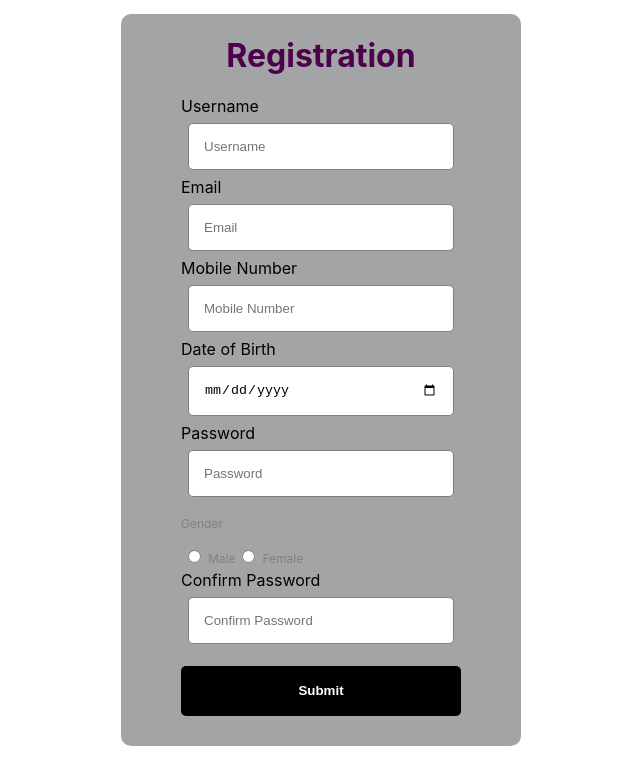
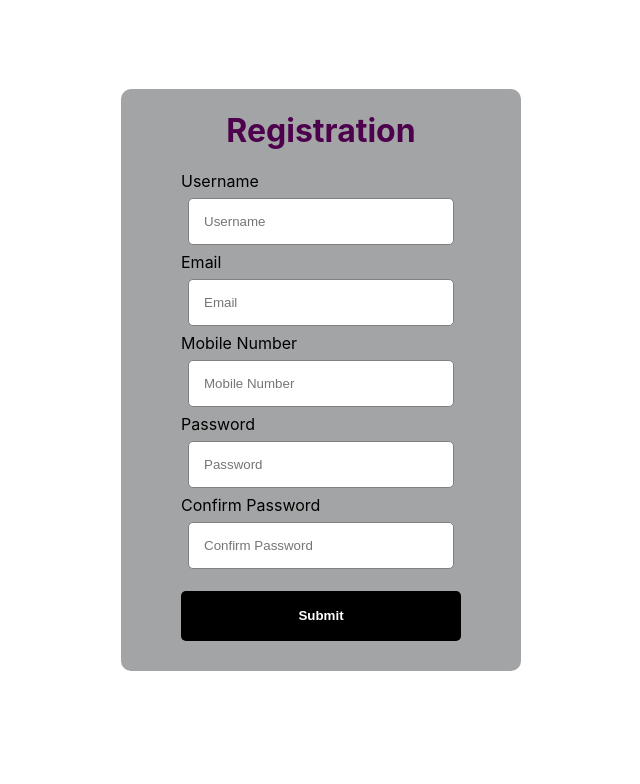
Before and after one commit to kurrachandu/Message-App, a React (Create React App) app: page /login in a window 1280 px wide. Shown: the top 784 px of the page, without its empty margins (319-959 px from the left). Built offline with nearby package versions, Linux system fonts and the light colour scheme.

Commit message:
Changes input fields

```diff
--- a/src/Pages/Auth/Login.jsx
+++ b/src/Pages/Auth/Login.jsx
@@ -9,10 +9,10 @@ const PostLogin = () => {
   const [values, setValues] = useState({
     username: "",
     email: "",
-    DateofBirth: "",
+    // DateofBirth: "",
     password: "",
     confirmPassword: "",
-    gender : ""
+    // gender : ""
   });
   const [duplicateError, setDuplicateError] = useState(false);
 
@@ -20,7 +20,7 @@ const PostLogin = () => {
   {
     e.preventDefault();
     // Retrieve existing data from local storage
-    const existingData = JSON.parse(localStorage.getItem('LoginData')) || []; // Set default value as an empty array if no existing data
+    const existingData = JSON.parse(localStorage.getItem('RegisterData')) || []; // Set default value as an empty array if no existing data
 
     // Check if the new values already exist in the existing data
     const isDuplicate = existingData.some((data) =>
@@ -43,7 +43,7 @@ const PostLogin = () => {
     const newData = [...existingData, values];
 
     // Store the updated data in local storage
-    localStorage.setItem('LoginData', JSON.stringify(newData));
+    localStorage.setItem('RegisterData', JSON.stringify(newData));
 
     // Redirect or perform any other actions after submitting the form
     navigate('/');
@@ -98,7 +98,7 @@ const PostLogin = () => {
 />
 
 
-        <FormInput
+        {/* <FormInput
           name="DateofBirth"
           type="date"
           placeholder="Date of Birth"
@@ -106,7 +106,7 @@ const PostLogin = () => {
           required={true}
           value={values.DateofBirth}
           onChange={onChange}
-        />
+        /> */}
 
         <FormInput
           name="password"
@@ -119,7 +119,7 @@ const PostLogin = () => {
           value={values.password}
           onChange={onChange}
         />
-        <div className='gender'>
+        {/* <div className='gender'>
           <p>Gender</p>
           <input
             type="radio"
@@ -135,7 +135,7 @@ const PostLogin = () => {
             onChange={onChange}
           />
           <label For="female">Female</label>
-        </div>
+        </div> */}
 
         <FormInput
           name="confirmPassword"
```
